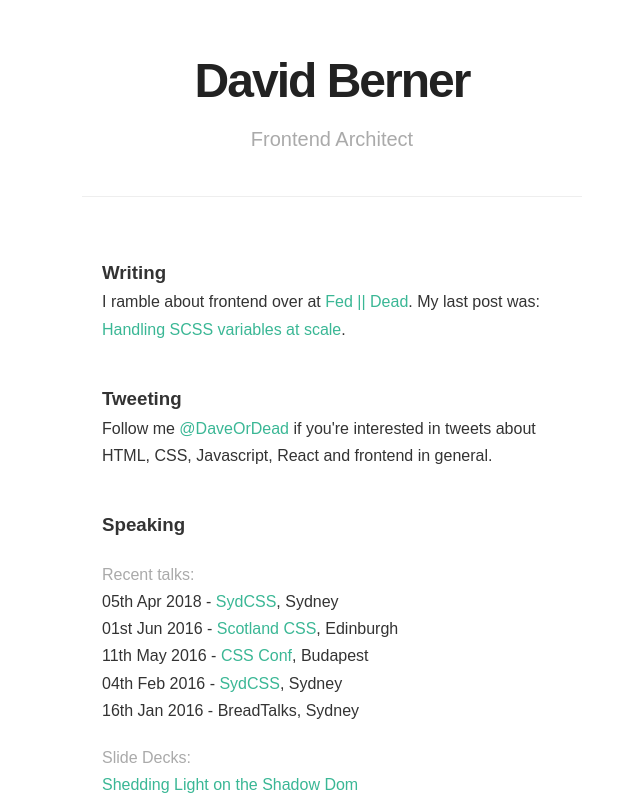
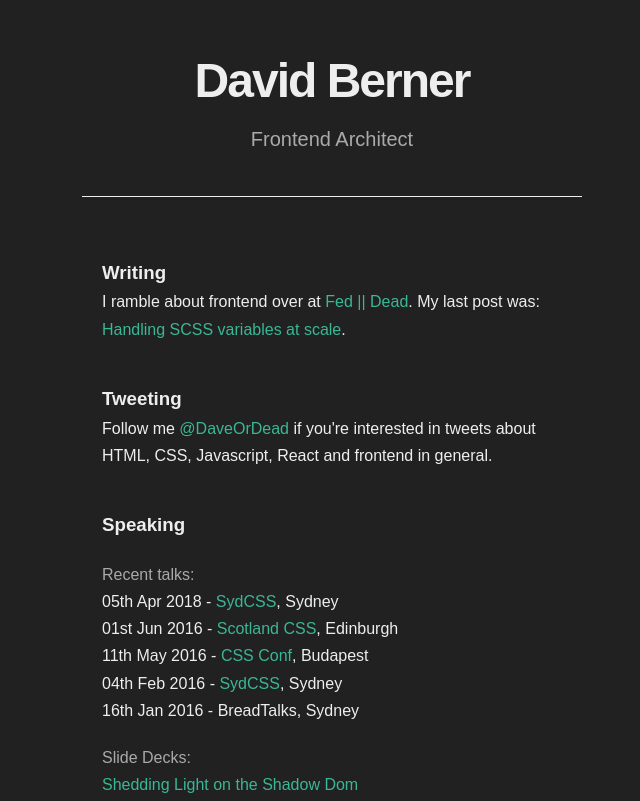
Before and after one commit to DaveOrDead/davidberner, a website: page index.html in a window 1280 px wide. Shown: the top 801 px of the page, without its empty margins (308-948 px from the left). Drawn offline with Linux system fonts and the dark colour scheme.

Commit message:
dark mode

```diff
--- a/index.html
+++ b/index.html
@@ -1,5 +1,5 @@
 <!DOCTYPE html>
-<html lang="en">
+<html lang="en" class="is-dark-mode">
   <head>
     <meta charset="utf-8" />
     <title>
--- a/scss/styles.scss
+++ b/scss/styles.scss
@@ -107,3 +107,15 @@ a:hover {
 .c-copyright {
     font-size: 0.875rem;
 }
+
+@media (prefers-color-scheme: dark) {
+    html {
+        background-color: #212121;
+        color: #eee;
+
+        .heading--large,
+        .c-card {
+            color: #eee;
+        }
+    }
+}
```
Also changed, not shown: assets/css/styles.css, 2 other files.
